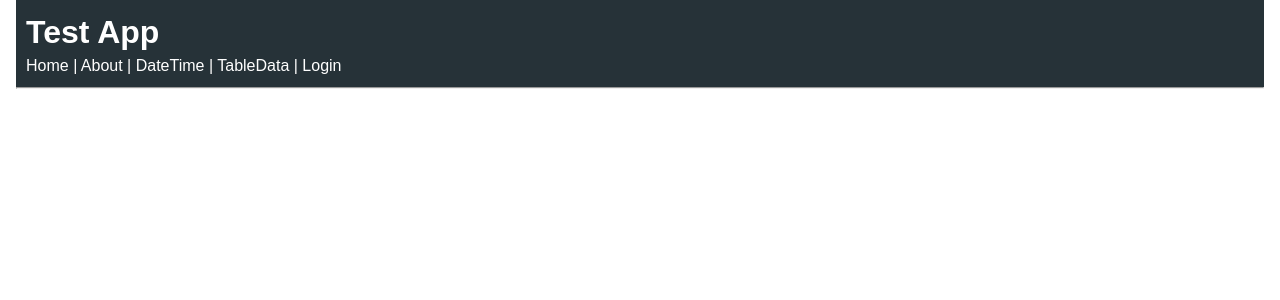
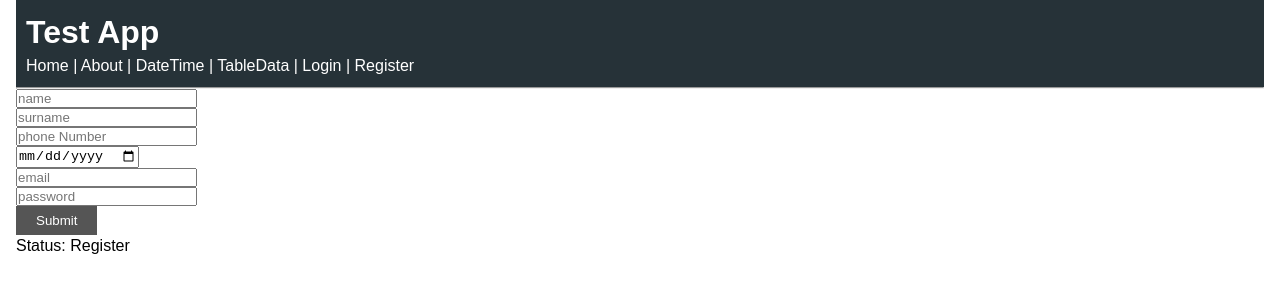
Before and after one commit to RichardKlem/IIS, a React (Create React App) app in the folder frontend/: page /registration in a window 1280 px wide. Shown: the top 300 px of the page. Built offline with nearby package versions, Linux system fonts and the light colour scheme; no server answers.

Commit message:
Add registration Page, add registration API

```diff
--- a/frontend/src/App.js
+++ b/frontend/src/App.js
@@ -12,6 +12,8 @@ import Header from './components/layout/Header.js';
 import AddTodo from './components/AddTodo.js';
 import About from './components/pages/About.js';
 import LoginPage from './components/pages/LoginPage.js';
+import RegistrationPage from './components/pages/RegistrationPage.js';
+
 
 
 function GetTableData() {
@@ -92,6 +94,7 @@ class App extends Component {
               <Route exact path="/about" component={About}/>
               <Route exact path="/tableData" component={GetTableData}/>
               <Route exact path="/login" component={LoginPage}/>
+              <Route exact path="/registration" component={RegistrationPage}/>
             </Switch>
           </div>
         </div>
--- a/frontend/src/components/layout/Header.js
+++ b/frontend/src/components/layout/Header.js
@@ -5,7 +5,7 @@ function Header() {
     return (
         <header style={headerStyle}>
             <h1>Test App</h1>
-            <Link style={linkStyle} to="/">Home</Link> | <Link style={linkStyle} to="/about">About</Link> | <Link style={linkStyle} to="/dateTime">DateTime</Link> |  <Link style={linkStyle} to="/tableData">TableData</Link> |  <Link style={linkStyle} to="/login">Login</Link>
+            <Link style={linkStyle} to="/">Home</Link> | <Link style={linkStyle} to="/about">About</Link> | <Link style={linkStyle} to="/dateTime">DateTime</Link> |  <Link style={linkStyle} to="/tableData">TableData</Link> |  <Link style={linkStyle} to="/login">Login</Link>  |  <Link style={linkStyle} to="/registration">Register</Link>
         </header>
     )
 }
--- a/frontend/src/components/pages/LoginPage.js
+++ b/frontend/src/components/pages/LoginPage.js
@@ -6,10 +6,17 @@ export class LoginPage extends Component{
     state = {
         email: '',
         password: '',
-        status: 'not logged in'
+        status: 'Log In'
     }
 
-    addTodo = (email, password) => {
+    onChange = (e) => this.setState({ [e.target.name]: e.target.value });
+
+    onSubmit = (e) => {
+        e.preventDefault();
+        this.loginUser(this.state.email, this.state.password)
+    }
+
+    loginUser = (email, password) => {
         axios.post(FLASK_URL + '/login', { email: email, password: password }).then(res => {
                 console.log(res.data);
                 this.setState({ status : res.data.status});
@@ -18,24 +25,17 @@ export class LoginPage extends Component{
         );
     }
 
-
-    onChange = (e) => this.setState({ [e.target.name]: e.target.value });
-
-    onSubmit = (e) => {
-        e.preventDefault();
-        this.addTodo(this.state.email, this.state.password)
-    }
-
     render() {
         return(
             <React.Fragment>
             <form onSubmit={this.onSubmit} style={{ display: 'flex'}}>
                 <input
-                    type='text'
+                    type='email'
                     name='email'
                     placeholder='email'
                     value={this.state.email}
                     onChange={this.onChange}
+                    required
                 />
                 <input
                     type='password'
@@ -43,6 +43,7 @@ export class LoginPage extends Component{
                     placeholder='password'
                     value={this.state.password}
                     onChange={this.onChange}
+                    required
                 />
                 <input
                     type="submit"
--- /dev/null
+++ b/frontend/src/components/pages/RegistrationPage.js
@@ -0,0 +1,108 @@
+import React, {Component} from 'react'
+import axios from "axios";
+import {FLASK_URL} from "../../init";
+
+export class LoginPage extends Component{
+    state = {
+        name : '',
+        surname : '',
+        phoneNumber : '',
+        birthDate: '',
+        email: '',
+        password: '',
+        status: 'Register'
+    }
+
+    onChange = (e) => this.setState({ [e.target.name]: e.target.value });
+
+    onSubmit = (e) => {
+        e.preventDefault();
+        axios.post(
+            FLASK_URL + '/registration',
+            {
+                name: this.state.name,
+                surname: this.state.surname,
+                birthDate: this.state.birthDate,
+                email: this.state.email,
+                phoneNumber: this.state.phoneNumber,
+                password: this.state.password
+            }).then(res => {
+                this.setState({ status : res.data.status});
+            }
+        );
+    }
+
+    render() {
+        return(
+            <React.Fragment>
+            <form onSubmit={this.onSubmit} style={{ display: 'block'}}>
+                <input
+                    style={{display: 'block'}}
+                    type='text'
+                    name='name'
+                    placeholder='name'
+                    value={this.state.name}
+                    onChange={this.onChange}
+                    required
+                />
+                <input
+                    style={{display: 'block'}}
+                    type='text'
+                    name='surname'
+                    placeholder='surname'
+                    value={this.state.surname}
+                    onChange={this.onChange}
+                    required
+                />
+                <input
+                    style={{display: 'block'}}
+                    type='tel'
+                    name='phoneNumber'
+                    placeholder='phone Number'
+                    pattern="[+][0-9]{1,3}[0-9]{3}[0-9]{3}[0-9]{3,4}"
+                    value={this.state.phoneNumber}
+                    onChange={this.onChange}
+                    required
+                />
+                <input
+                    style={{display: 'block'}}
+                    type='date'
+                    name='birthDate'
+                    placeholder='birth Date'
+                    value={this.state.birthDate}
+                    onChange={this.onChange}
+                    required
+                />
+                <input
+                    style={{display: 'block'}}
+                    type='email'
+                    name='email'
+                    placeholder='email'
+                    value={this.state.email}
+                    onChange={this.onChange}
+                    required
+                />
+                <input
+                    style={{display: 'block'}}
+                    type='password'
+                    name='password'
+                    placeholder='password'
+                    value={this.state.password}
+                    onChange={this.onChange}
+                    required
+                />
+                <input
+                    style={{display: 'block'}}
+                    type="submit"
+                    value="Submit"
+                    className="btn"
+                    style={{flex: '1'}}
+                />
+            </form>
+                <p>Status: {this.state.status}</p>
+            </React.Fragment>
+        );
+    }
+}
+
+export default LoginPage
```
Also changed, not shown: 2 other files (tests, documents, lock files or other folders).
